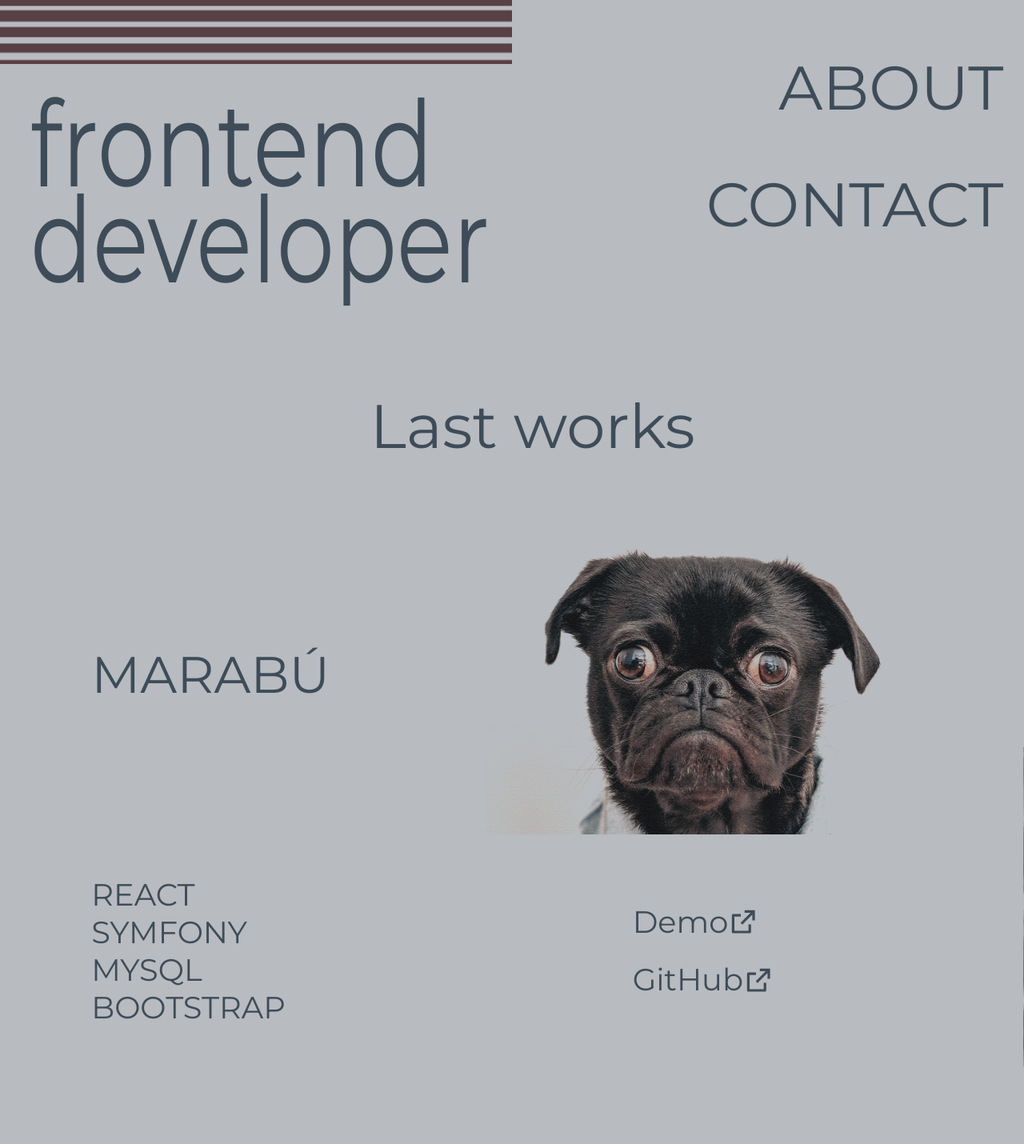
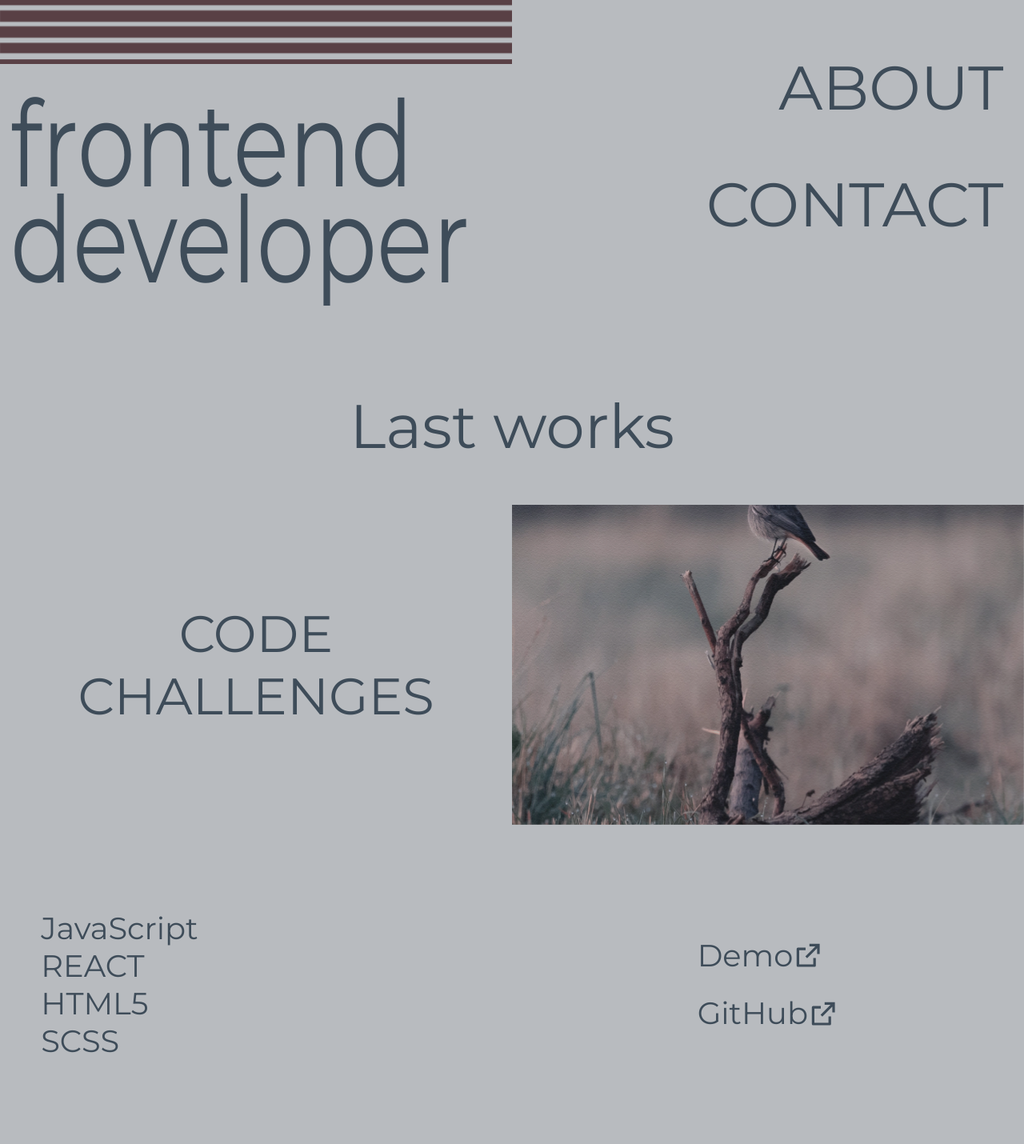
Before and after one commit to daniDNZ/danidnz.github.io, a React (Create React App) app: page / in a window 1280 px wide. Shown: the part 400-1830 px from the top of the page at 80% size. Built offline with nearby package versions, Linux system fonts and the light colour scheme.

Commit message:
Disabled x scroll

```diff
--- a/src/components/Headline.js
+++ b/src/components/Headline.js
@@ -11,7 +11,7 @@ export default function Headline() {
                 <section className="headline__section">
                     <div className="square">
                     </div>
-                    <figure className="logo">
+                    <figure className="figure">
                         <Logo />
                     </figure>
                     {/* <img className="logo" src={logo} alt="logo" /> */}
--- a/src/components/Works.js
+++ b/src/components/Works.js
@@ -1,76 +1,78 @@
-import { useEffect } from "react";
+// import { useEffect } from "react";
 import w2 from "../img/works2/w2-thumb.webp";
+import w3 from "../img/works3/w3-thumb.webp";
 import marabu from "../img/works1/marabup.webp";
 import { RiExternalLinkLine } from 'react-icons/ri';
 
 
 export default function Works() {
 
-    useEffect(() => {
+    // useEffect(() => {
 
-        /**
-        * Solution by Alvaro Trigo
-        * Thank you!
-        * https://alvarotrigo.com/
-        */
-        init();
+    //     /**
+    //     * Solution by Alvaro Trigo
+    //     * Thank you!
+    //     * https://alvarotrigo.com/
+    //     */
+    //     init();
 
-        function init() {
-            setStickyContainersSize();
-            bindEvents();
-        }
+    //     function init() {
+    //         setStickyContainersSize();
+    //         bindEvents();
+    //     }
 
-        function bindEvents() {
-            trackScroll();
-        }
+    //     function bindEvents() {
+    //         trackScroll();
+    //     }
 
-        function setStickyContainersSize() {
-            document.querySelectorAll('.sticky-container').forEach(function (container) {
-                const stikyContainerHeight = (container.querySelector('.sticky-container__div').offsetWidth + window.innerHeight);
-                container.setAttribute('style', 'height: ' + stikyContainerHeight + 'px');
-            });
-        }
+    //     function setStickyContainersSize() {
+    //         document.querySelectorAll('.sticky-container').forEach(function (container) {
+    //             const stikyContainerHeight = (container.querySelector('.sticky-container__div').offsetWidth + window.innerHeight);
+    //             container.setAttribute('style', 'height: ' + stikyContainerHeight + 'px');
+    //         });
+    //     }
 
-        function isElementInViewport(el) {
-            const rect = el.getBoundingClientRect();
-            return rect.top <= 0 && rect.bottom >= document.documentElement.clientHeight;
-        }
+    //     function isElementInViewport(el) {
+    //         const rect = el.getBoundingClientRect();
+    //         return rect.top <= 0 && rect.bottom >= document.documentElement.clientHeight;
+    //     }
 
-        function trackScroll() {
-            const containerInViewPort = Array.from(document.querySelectorAll('.sticky-container')).filter(function (container) {
-                const isVisible = isElementInViewport(container);
-                if (!isVisible) {
-                    let containerWidth = container.offsetTop + container.offsetWidth;
-                    if (containerWidth < window.pageYOffset) {
-                        container.querySelector('.sticky-container__div').scrollLeft = containerWidth;
-                    } else if (container.offsetTop < window.pageYOffset) {
+    //     function trackScroll() {
+    //         const containerInViewPort = Array.from(document.querySelectorAll('.sticky-container')).filter(function (container) {
+    //             const isVisible = isElementInViewport(container);
+    //             if (!isVisible) {
+    //                 let containerWidth = container.offsetTop + container.offsetWidth;
+    //                 console.log(container.offsetTop)
+    //                 if (containerWidth < window.pageYOffset) {
+    //                     container.querySelector('.sticky-container__div').scrollLeft = containerWidth;
+    //                 } else if (container.offsetTop < window.pageYOffset) {
 
-                        container.querySelector('.sticky-container__div').scrollLeft = 0;
-                    }
-                }
-                return isVisible;
-            })[0];
+    //                     container.querySelector('.sticky-container__div').scrollLeft = 0;
+    //                 }
+    //             }
+    //             return isVisible;
+    //         })[0];
 
-            if (!containerInViewPort) {
-                requestAnimationFrame(trackScroll);
-                return;
-            }
+    //         if (!containerInViewPort) {
+    //             requestAnimationFrame(trackScroll);
+    //             return;
+    //         }
 
-            let isPlaceHolderBelowTop = containerInViewPort.offsetTop < document.documentElement.scrollTop;
-            let isPlaceHolderBelowBottom = containerInViewPort.offsetTop + containerInViewPort.offsetHeight > document.documentElement.scrollTop;
-            let g_canScrollHorizontally = isPlaceHolderBelowTop && isPlaceHolderBelowBottom;
+    //         let isPlaceHolderBelowTop = containerInViewPort.offsetTop < document.documentElement.scrollTop;
+    //         let isPlaceHolderBelowBottom = containerInViewPort.offsetTop + containerInViewPort.offsetHeight > document.documentElement.scrollTop;
+    //         let g_canScrollHorizontally = isPlaceHolderBelowTop && isPlaceHolderBelowBottom;
 
-            if (g_canScrollHorizontally) {
-                let pxToScroll = window.pageYOffset - containerInViewPort.offsetTop;
-                containerInViewPort.querySelector('.sticky-container__div').scrollLeft = pxToScroll;
-            }
+    //         if (g_canScrollHorizontally) {
+    //             let pxToScroll = window.pageYOffset - containerInViewPort.offsetTop;
+    //             containerInViewPort.querySelector('.sticky-container__div').scrollLeft = pxToScroll;
+    //         }
 
-            requestAnimationFrame(trackScroll);
-        }
+    //         requestAnimationFrame(trackScroll);
+    //     }
 
 
 
-    })
+    // })
     return (
         <>
             <section id="works" className="section section--works">
@@ -79,17 +81,17 @@ export default function Works() {
             <div className="sticky-container">
                 <div className="sticky-container__div">
                     <article className="article">
-                        <img src={marabu} alt="Imagen" className="img article__img" loading="lazy" />
-                        <h4 className="article__h4">MARABÚ</h4>
+                        <img src={w3} alt="Imagen" className="img article__img" loading="lazy" />
+                        <h4 className="article__h4">CODE CHALLENGES</h4>
                         <ul className="article__ul">
+                            <li className="article__li">JavaScript</li>
                             <li className="article__li">REACT</li>
-                            <li className="article__li">SYMFONY</li>
-                            <li className="article__li">MYSQL</li>
-                            <li className="article__li">BOOTSTRAP</li>
+                            <li className="article__li">HTML5</li>
+                            <li className="article__li">SCSS</li>
                         </ul>
                         <ul className="article__ul-social">
-                            <li className="article__li-social"><a href="https://danidnz.github.io/Marabu/" className="a article__link" title="Demo Marabú" target="_blank" rel="noreferrer noopener">Demo <RiExternalLinkLine/></a></li>
-                            <li className="article__li-social"><a href="https://github.com/daniDNZ/Marabu" className="a article__link" title="Repositorio" target="_blank" rel="noreferrer noopener">GitHub <RiExternalLinkLine/></a></li>
+                            <li className="article__li-social"><a href="https://danidnz.github.io/code-challenges/" className="a article__link" title="Demo Marabú" target="_blank" rel="noreferrer noopener">Demo <RiExternalLinkLine /></a></li>
+                            <li className="article__li-social"><a href="https://github.com/daniDNZ/code-challenges" className="a article__link" title="Repositorio" target="_blank" rel="noreferrer noopener">GitHub <RiExternalLinkLine /></a></li>
                         </ul>
                     </article>
                     <article className="article">
@@ -102,9 +104,25 @@ export default function Works() {
                             <li className="article__li">JS</li>
                         </ul>
                         <ul className="article__ul-social">
-                            <li className="article__li-social"><a href="https://github.com/daniDNZ/danidnz.github.io" className="a article__link" title="Repositorio" target="_blank" rel="noreferrer noopener">GitHub <RiExternalLinkLine/></a></li>
+                            <li className="article__li-social"><a href="https://github.com/daniDNZ/danidnz.github.io" className="a article__link" title="Repositorio" target="_blank" rel="noreferrer noopener">GitHub <RiExternalLinkLine /></a></li>
                         </ul>
                     </article>
+                    <article className="article">
+                        <img src={marabu} alt="Imagen" className="img article__img" loading="lazy" />
+                        <h4 className="article__h4">MARABÚ</h4>
+                        <ul className="article__ul">
+                            <li className="article__li">REACT</li>
+                            <li className="article__li">SYMFONY</li>
+                            <li className="article__li">MYSQL</li>
+                            <li className="article__li">BOOTSTRAP</li>
+                        </ul>
+                        <ul className="article__ul-social">
+                            <li className="article__li-social"><a href="https://danidnz.github.io/Marabu/" className="a article__link" title="Demo Marabú" target="_blank" rel="noreferrer noopener">Demo <RiExternalLinkLine /></a></li>
+                            <li className="article__li-social"><a href="https://github.com/daniDNZ/Marabu" className="a article__link" title="Repositorio" target="_blank" rel="noreferrer noopener">GitHub <RiExternalLinkLine /></a></li>
+                        </ul>
+                    </article>
+
+
                 </div>
             </div>
         </>
--- a/src/scss/_layout.scss
+++ b/src/scss/_layout.scss
@@ -38,7 +38,10 @@
 body {
 
     @include responsive(768px) {
+        max-width: 1920px;
         font-size: 1.1rem;
+
+        margin: 0 auto;
     }
 }
 
@@ -168,6 +171,13 @@ i {
 
 }
 
+.figure {
+    position: relative;
+    grid-row: 1 / 2;
+    grid-column: 1 / 2;
+
+}
+
 .headline {
     &__section {
         min-height: 100vh;
@@ -228,7 +238,7 @@ i {
         @include responsive(600px) {
             font-size: 9vw;
 
-            margin: 3vw;
+            margin: 3vw 1vw;
 
             grid-row: 3 / 4;
             align-self: center;
@@ -309,7 +319,7 @@ i {
 
 .works {
     &__h2 {
-        margin: 4vw 0 0 4vw;
+        margin: 4vw ;
 
         align-self: center;
     }
@@ -320,18 +330,18 @@ i {
     }
 }
 
-.sticky-container__div {
-    overflow-x: hidden;
-    overflow-y: hidden;
-    display: flex;
-    flex-flow: row;
-    position: sticky;
-    top: 0;
-}
+// .sticky-container__div {
+//     overflow-x: hidden;
+//     overflow-y: hidden;
+//     display: flex;
+//     flex-flow: row;
+//     position: sticky;
+//     top: 0;
+// }
 
 .article {
-    min-width: 95vw;
-    height: 80vh;
+    // min-width: 80vw;
+    // min-height: 80vh;
     background-color: $color-secondary;
 
 
@@ -340,8 +350,8 @@ i {
     grid-template-rows: 1fr 1fr;
 
     @include responsive() {
-        min-height: 100vh;
-        padding: 5vw;
+        // min-height: 100vh;
+        // padding: 5vw;
     }
 
     @include darkMode() {
@@ -394,7 +404,7 @@ i {
         max-height: 50vh;
     }
 
-    &:nth-child(odd) {
+    // &:nth-child(odd) {
         .article__h4 {
 
             grid-row: 1 / 2;
@@ -421,32 +431,32 @@ i {
             justify-self: end;
             align-self: end;
         }
-    }
+    // }
 
     &:nth-child(even) {
         .article__h4 {
 
             grid-row: 1 / 2;
-            grid-column: 1 / 2;
+            grid-column: 2 / 3;
             justify-self: end;
         }
-        .article__ul {
-            text-align: end;
+    //     .article__ul {
+    //         text-align: end;
 
-            grid-column: 2 / 3;
-            grid-row: 1 / 2;
-            justify-self: end;
-            align-self:  center;
-        }
+    //         grid-column: 2 / 3;
+    //         grid-row: 1 / 2;
+    //         justify-self: end;
+    //         align-self:  center;
+    //     }
 
-        .article__ul-social{
-            grid-row: 2 / 3;
-            grid-column: 2 / 3;
-        }
+    //     .article__ul-social{
+    //         grid-row: 2 / 3;
+    //         grid-column: 2 / 3;
+    //     }
 
         .article__img {
+            grid-row: 1 / 2;
             grid-column: 1 / 2;
-            grid-row: 2 / 3;
 
         }
     }
--- a/src/styles.css
+++ b/src/styles.css
@@ -144,7 +144,9 @@ body {
 
 @media screen and (min-width: 768px) and (orientation: landscape) {
   body {
+    max-width: 1920px;
     font-size: 1.1rem;
+    margin: 0 auto;
   }
 }
 
@@ -250,6 +252,12 @@ i {
   }
 }
 
+.figure {
+  position: relative;
+  grid-row: 1 / 2;
+  grid-column: 1 / 2;
+}
+
 .headline__section {
   min-height: 100vh;
   width: 100%;
@@ -282,7 +290,7 @@ i {
 @media screen and (min-width: 600px) and (orientation: landscape) {
   .headline__h3 {
     font-size: 9vw;
-    margin: 3vw;
+    margin: 3vw 1vw;
     grid-row: 3 / 4;
     align-self: center;
   }
@@ -361,7 +369,7 @@ i {
 }
 
 .works__h2 {
-  margin: 4vw 0 0 4vw;
+  margin: 4vw;
   align-self: center;
 }
 
@@ -369,29 +377,11 @@ i {
   align-self: flex-start;
 }
 
-.sticky-container__div {
-  overflow-x: hidden;
-  overflow-y: hidden;
-  display: flex;
-  flex-flow: row;
-  position: sticky;
-  top: 0;
-}
-
 .article {
-  min-width: 95vw;
-  height: 80vh;
   background-color: #B8BBBF;
   display: grid;
   grid-template-columns: 1fr 1fr;
   grid-template-rows: 1fr 1fr;
-}
-
-@media screen and (min-width: 960px) and (orientation: landscape) {
-  .article {
-    min-height: 100vh;
-    padding: 5vw;
-  }
 }
 
 @media (prefers-color-scheme: dark) {
@@ -452,13 +442,13 @@ i {
   max-height: 50vh;
 }
 
-.article:nth-child(odd) .article__h4 {
+.article .article__h4 {
   grid-row: 1 / 2;
   grid-column: 1 / 2;
   justify-self: start;
 }
 
-.article:nth-child(odd) .article__ul {
+.article .article__ul {
   text-align: start;
   grid-row: 2 / 3;
   grid-column: 1 / 2;
@@ -466,12 +456,12 @@ i {
   align-self: center;
 }
 
-.article:nth-child(odd) .article__ul-social {
+.article .article__ul-social {
   grid-row: 2 / 3;
   grid-column: 2 / 3;
 }
 
-.article:nth-child(odd) .article__img {
+.article .article__img {
   grid-column: 2 / 3;
   grid-row: 1 / 2;
   justify-self: end;
@@ -480,26 +470,13 @@ i {
 
 .article:nth-child(even) .article__h4 {
   grid-row: 1 / 2;
-  grid-column: 1 / 2;
+  grid-column: 2 / 3;
   justify-self: end;
 }
 
-.article:nth-child(even) .article__ul {
-  text-align: end;
-  grid-column: 2 / 3;
+.article:nth-child(even) .article__img {
   grid-row: 1 / 2;
-  justify-self: end;
-  align-self: center;
-}
-
-.article:nth-child(even) .article__ul-social {
-  grid-row: 2 / 3;
-  grid-column: 2 / 3;
-}
-
-.article:nth-child(even) .article__img {
   grid-column: 1 / 2;
-  grid-row: 2 / 3;
 }
 
 .bio__pic {
```
Also changed, not shown: src/img/works3/w3-thumb.webp (added).
